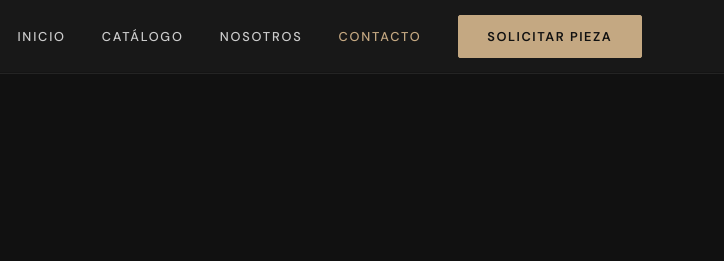
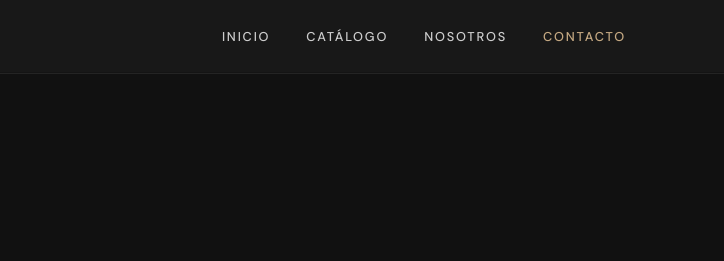
Before and after one commit to lluisechevarria/PAC2, a plain HTML site: page contacto.html in a window 1280 px wide. Shown: the top 261 px of the page, 556-1280 px from the left. Drawn offline with nearby package versions, Linux system fonts and the light colour scheme; a web font is replaced by a local one.

Commit message:
Remove redundant Solicitar pieza button on contact page

```diff
--- a/contacto.html
+++ b/contacto.html
@@ -33,9 +33,6 @@
           <li class="nav-item"><a class="nav-link" href="catalogo.html">Catálogo</a></li>
           <li class="nav-item"><a class="nav-link" href="nosotros.html">Nosotros</a></li>
           <li class="nav-item"><a class="nav-link active" aria-current="page" href="contacto.html">Contacto</a></li>
-          <li class="nav-item ms-lg-3">
-            <a class="btn btn-ms-warm" href="contacto.html">Solicitar pieza</a>
-          </li>
         </ul>
       </div>
     </div>
```
